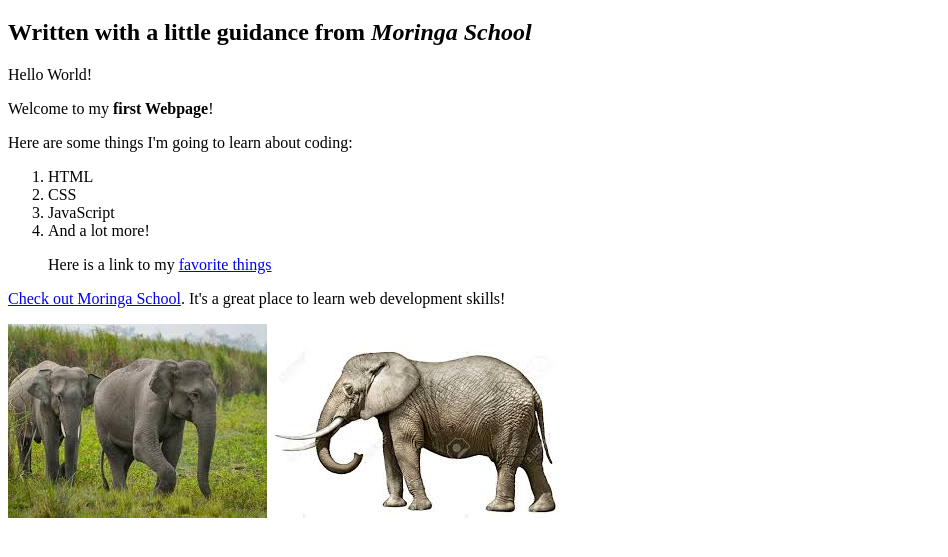
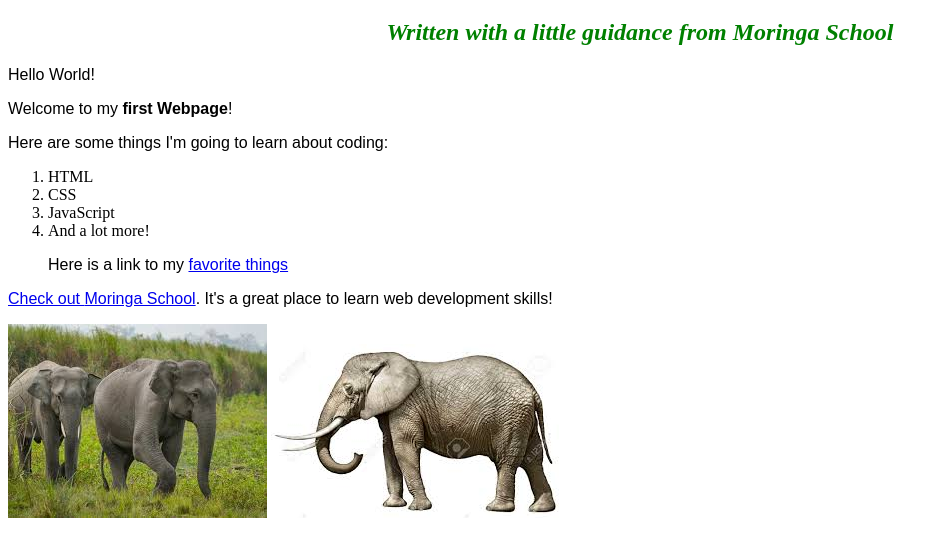
Before and after one commit to Lourine/my-first-webpage, a plain HTML site: page my-first-webpage.html in a window 1280 px wide. Shown: the part 61-618 px from the top of the page, without its empty margins (0-948 px from the left). Drawn offline with Linux system fonts and the light colour scheme; files that its build step writes are made by us from their sources.

Commit message:
Add Css styling rules

```diff
--- a/Css/styles.css
+++ b/Css/styles.css
@@ -2,3 +2,14 @@ h1 {
   color: blue;
   text-align: center;
 }
+h2 {
+  color: green;
+  font-style: italic;
+  text-align: center;
+}
+p{
+  font-family: sans-serif;
+}
+ul{
+  line-height: 40px;
+}
--- a/my-first-webpage.html
+++ b/my-first-webpage.html
@@ -2,7 +2,7 @@
 <html>
   <head>
     <title>My first Webpage!</title>
-    <link href="CCss/styles.css" rel="stylesheet" type="text/css">
+    <link href="Css/styles.css" rel="stylesheet" type="text/css">
   </head>
   <body>
     <h1>My first Webpage</h1>
```
